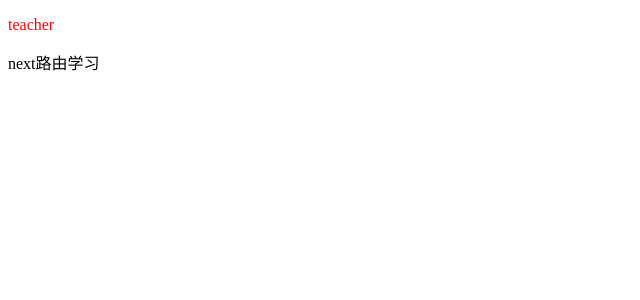
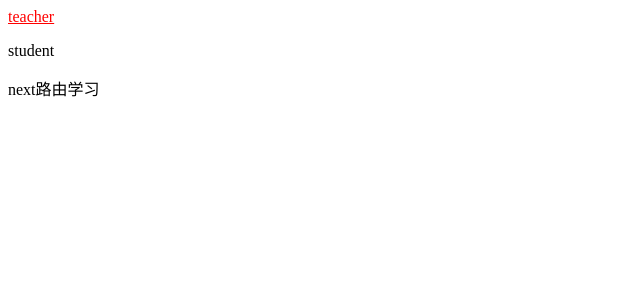
Before and after one commit to 591981210/react-next, a Next.js app: page /next-route in a window 1280 px wide. Shown: the top 300 px of the page, without its empty margins (0-640 px from the left). Built offline with nearby package versions, Linux system fonts and the light colour scheme.

Commit message:
命名式路由跳转

```diff
--- a/pages/next-route/index.js
+++ b/pages/next-route/index.js
@@ -1,5 +1,5 @@
 import Link from 'next/link'
-
+import Router from 'next/router'
 const NextRoute = () =>(
     <div>
         {/*link 无法样式设置*/}
@@ -9,8 +9,11 @@ const NextRoute = () =>(
             {/*<p style={{color:'red'}}>teacher</p>*/}
         {/*</Link>*/}
         <Link href={{pathname:'/next-route/teacher',query:{id:1}}}>
-            <p style={{color:'red'}}>teacher</p>
+            <a style={{color:'red',marginRight:'20px'}}>teacher</a>
         </Link>
+
+        {/*<span onClick={()=>Router.push('/next-router/student')}>student</span>*/}
+        <p onClick={()=>Router.push({pathname:'/next-route/student',query:{id:1}})}>student</p>
         next路由学习
     </div>
 )
--- a/pages/next-route/teacher/index.js
+++ b/pages/next-route/teacher/index.js
@@ -1,7 +1,7 @@
-const NextRoute = () =>(
+const teacher = () =>(
     <div>
         teacher路由学习
     </div>
 )
 
-export default  NextRoute
+export default  teacher
```
Also changed, not shown: pages/next-route/student/index.js (added, +7 -0 lines).
